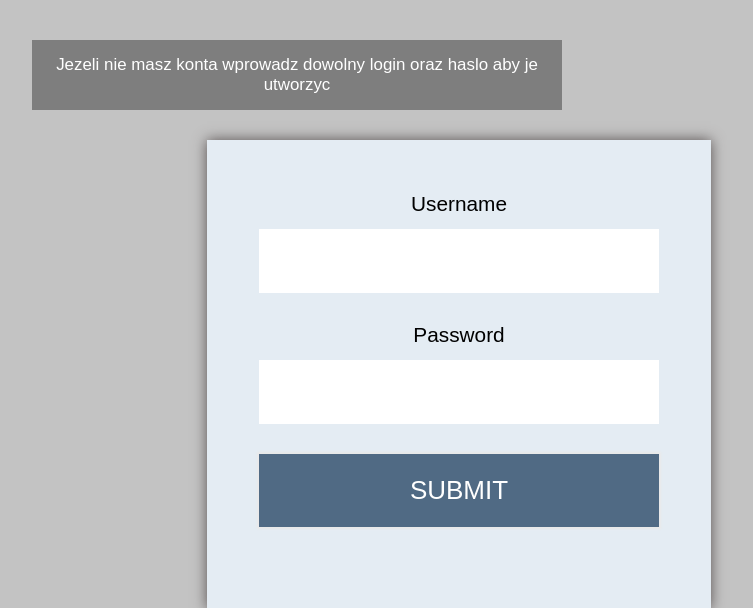
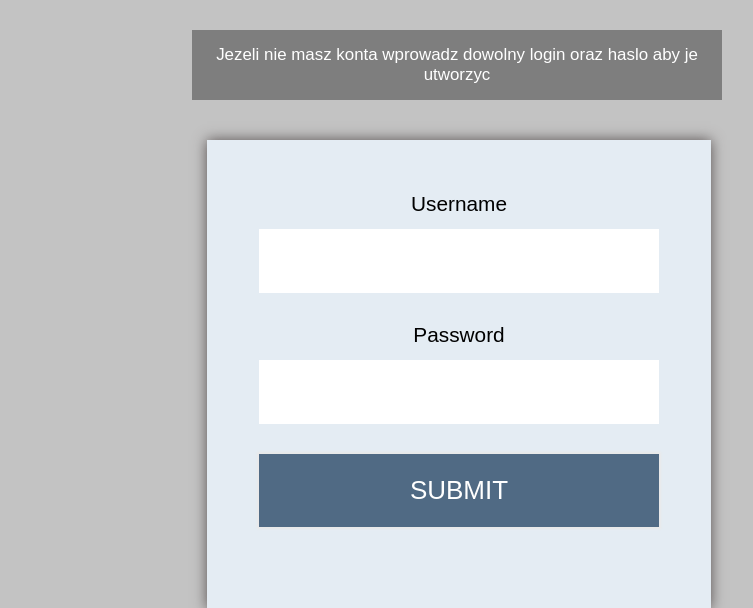
Before and after one commit to mysza-software/TODO-JS, a Django app: page / in a window 1280 px wide. Shown: the top 608 px of the page, without its empty margins (343-1096 px from the left). Run offline with Django 3.2, Linux system fonts and the light colour scheme; some libraries are stand-ins or nearby versions.

Commit message:
poprawa panelu logowania-komunikat

```diff
--- a/tasks/static/tasks/css/loginstyle.css
+++ b/tasks/static/tasks/css/loginstyle.css
@@ -8,26 +8,29 @@ div:first-child{
   text-align: right;
 }
 #komunikat {
+  background: #7E7E7E;
+  color: #fff;
+  padding: 15px 15px 15px;
+  min-width: 400px;
+  max-width: 500px;
   display: block;
   font-size: 1.3em;
   text-align: center;
-  background: #7E7E7E;
-  margin-top: 30px;
-  padding: 15px 15px;
-  color: #fff;
-  max-width: 500px;
-  max-height: 300px;
-  margin: 40px auto;
+  margin: auto;
+  position: fixed;
+  top:30px;
+  left: 535px;
 }
 form {
   background: #E4ECF3;
   padding: 4em 4em 4em;
   min-width: 400px;
   max-width: 500px;
-  margin: 50px auto;
   box-shadow: 0 0 1em #575050;
   margin: 100px auto;
-  position: fixed; left: 550px; top: 40px;
+  position: fixed;
+  left: 550px;
+  top: 40px;
 }
 p {
   margin: 0 0 30px 0;
--- a/tasks/templates/tasks/login.html
+++ b/tasks/templates/tasks/login.html
@@ -5,10 +5,12 @@
 	<title>Zaloguj</title>
 	<link  rel="stylesheet" href="{% static 'tasks/css/loginstyle.css' %}" type="text/css" title="myszon" charset="utf-8" charset=ISO-8859-2 lang="pl">
 </head>
+	<p><span id="komunikat">Jezeli nie masz konta wprowadz dowolny login oraz haslo aby je utworzyc</span></p>
 <body>
-	<p><span id="komunikat">Jezeli nie masz konta wprowadz dowolny login oraz haslo aby je utworzyc</span></p>
+
 	<form action="{% url 'tasks:login' %}" method="post" target="_top"> <!--action okreslenie miejsca gdzie ma byc wysylany formularz-->
 	{% csrf_token %}
+
 		<p>
 			<label for="username">Username</label> <!--for to nazwa id -->
 			<input id="username" name="username" type="text">
```
Also changed, not shown: db.sqlite3.
